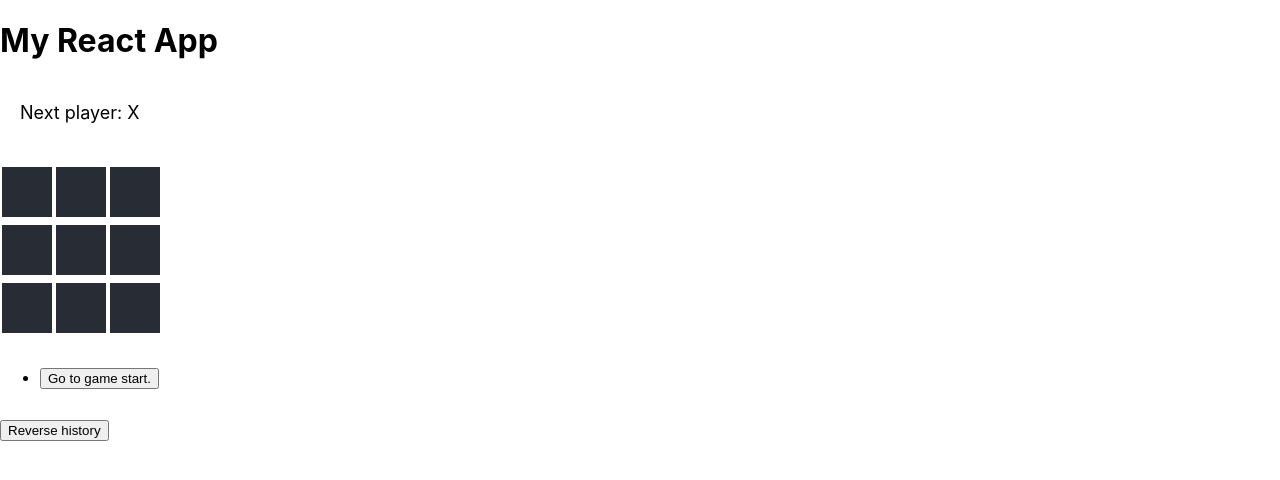
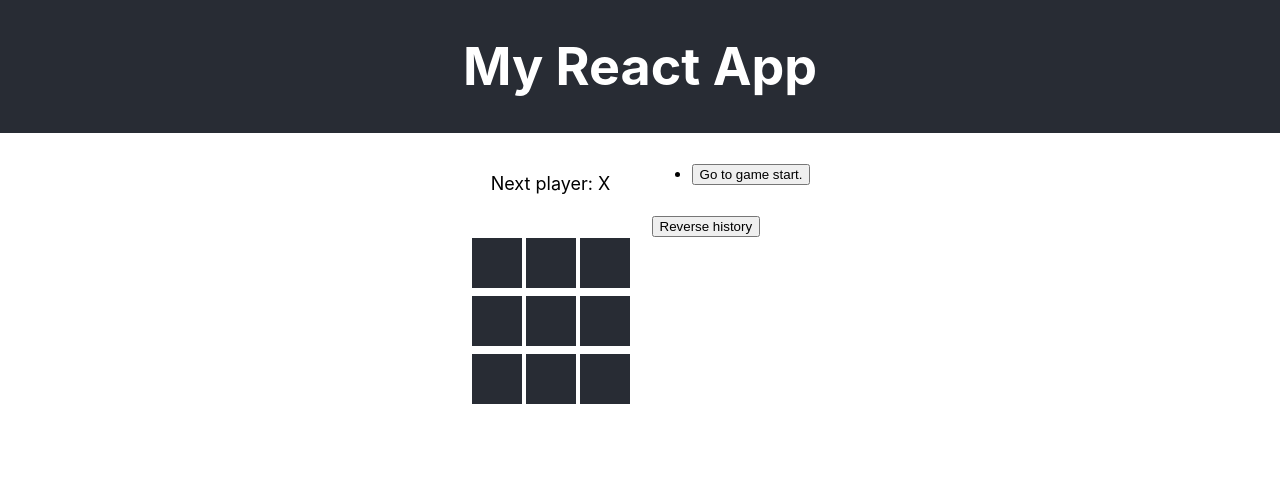
Before and after one commit to io-23SklyarAnton/React-TicTacToe, a React (Create React App) app: page / in a window 1280 px wide. Shown: the top 480 px of the page. Built offline with nearby package versions, Linux system fonts and the light colour scheme.

Commit message:
changed css to modules. Visual upgrades

```diff
--- a/src/App.css
+++ b/src/App.module.css
@@ -13,11 +13,10 @@
   }
 }
 
-.App-header {
-  background-color: #282c34;
-  min-height: 100vh;
+.AppHeader {
   display: flex;
   flex-direction: column;
+  background-color: #282c34;
   align-items: center;
   justify-content: center;
   font-size: calc(10px + 2vmin);
--- a/src/App.tsx
+++ b/src/App.tsx
@@ -1,14 +1,14 @@
 import React from 'react';
-import './App.css';
 import Header from './components/Header';
 import Game from "./components/Game";
+import Style from './components/style.module.css';
 
 
 function App() {
     return (
         <>
             <Header/>
-            <div className="game">
+            <div className={Style.game}>
                 <Game/>
             </div>
         </>
--- a/src/components/Board.tsx
+++ b/src/components/Board.tsx
@@ -1,5 +1,5 @@
 import Square from './Square';
-import './style.css';
+import Style from './style.module.css';
 import {SquareChanged} from "./Game";
 import React from "react";
 
@@ -36,7 +36,7 @@ function Board({xIsNext, squares, onPlay,}: BoardProps) {
 
     return (
         <div>
-            <div className="status">{status}</div>
+            <div className={Style.status}>{status}</div>
             {[0, 1, 2].map((index) => {
                 const squaresRow = squares.slice(index * 3, index * 3 + 3);
                 return (
@@ -62,7 +62,7 @@ interface BoardRowProps {
 
 function BoardRow({rowIndex, squares, handleClick, winnerRow}: BoardRowProps) {
     return (
-        <div className="board-row">
+        <div className={Style.boardRow}>
             {squares.map((square, index) => {
                 const squareIndex = 3 * rowIndex + index
                 return <Square isWinner={winnerRow.includes(squareIndex)} key={squareIndex} value={square}
--- a/src/components/Game.tsx
+++ b/src/components/Game.tsx
@@ -1,4 +1,4 @@
-import './style.css';
+import Style from './style.module.css';
 import Board from './Board';
 import {useState} from 'react';
 import React from "react";
@@ -70,18 +70,18 @@ function Game() {
             description = 'Go to move #' + move;
         }
         return (
-            <li key={move} className={"historyListElement"}>
+            <li key={move} className={Style.historyListElement}>
                 <button onClick={() => jumpTo(move)}>{description}. {changedSquareInfo}</button>
             </li>
         );
     });
 
     return (
-        <div className="game">
-            <div className="game-board">
+        <div className={Style.game}>
+            <div className={Style.gameBoard}>
                 <Board xIsNext={xIsNext} squares={currentSquares} onPlay={handlePlay}/>
             </div>
-            <div className="game-info">
+            <div className={Style.gameInfo}>
                 <ul>{isHistoryAsc ? moves : [...moves].reverse()}</ul>
                 <button onClick={handleReverseHistory}>Reverse history</button>
             </div>
--- a/src/components/Header.tsx
+++ b/src/components/Header.tsx
@@ -1,9 +1,9 @@
-import './style.css';
+import AppStyle from "../App.module.css";
 import React from "react";
 
 export default function Header() {
     return (
-        <header>
+        <header className={AppStyle.AppHeader}>
             <h1>My React App</h1>
         </header>
     )
--- a/src/components/Square.tsx
+++ b/src/components/Square.tsx
@@ -1,4 +1,4 @@
-import './style.css';
+import Style from "./style.module.css";
 import React from "react";
 
 interface SquareProps {
@@ -10,7 +10,7 @@ interface SquareProps {
 function Square({value, isWinner, onSquareClick}: SquareProps) {
 
     return (
-        <button className={"squareBase " + (isWinner ? "winnerSquare" : "") } onClick={onSquareClick}>
+        <button className={Style.squareBase + (isWinner ? " "+ Style.winnerSquare : "") } onClick={onSquareClick}>
             {value}
         </button>
     );
--- a/src/components/style.css
+++ b/src/components/style.module.css
@@ -2,7 +2,7 @@
     background-color: #282c34;
     border: none;
     color: white;
-    padding: 10px 20px;
+    padding: 10px 10px;
     text-align: center;
     font-size: 16px;
     margin: 4px 2px;
@@ -18,6 +18,8 @@
 
 
 .status {
+    display: flex;
+    justify-content: center;
     font-size: 18px;
     margin: 20px auto;
     padding: 20px;
@@ -28,6 +30,25 @@
     margin: 30px 0;
 }
 
+.boardRow {
+    display: flex;
+    justify-content: space-around;
+}
+
+.game{
+    display: flex;
+    flex-wrap: wrap;
+    justify-content: center;
+}
+
+.gameBoard {
+    display: flex;
+}
+
+.gameInfo {
+    margin-left: 20px;
+}
+
 * {
     box-sizing: border-box;
 }
```
